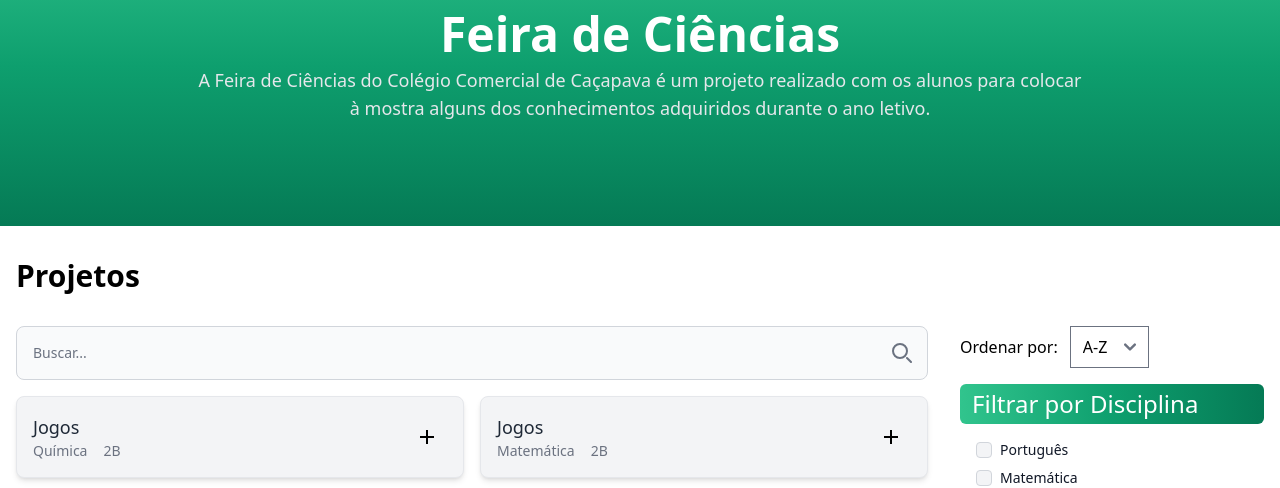
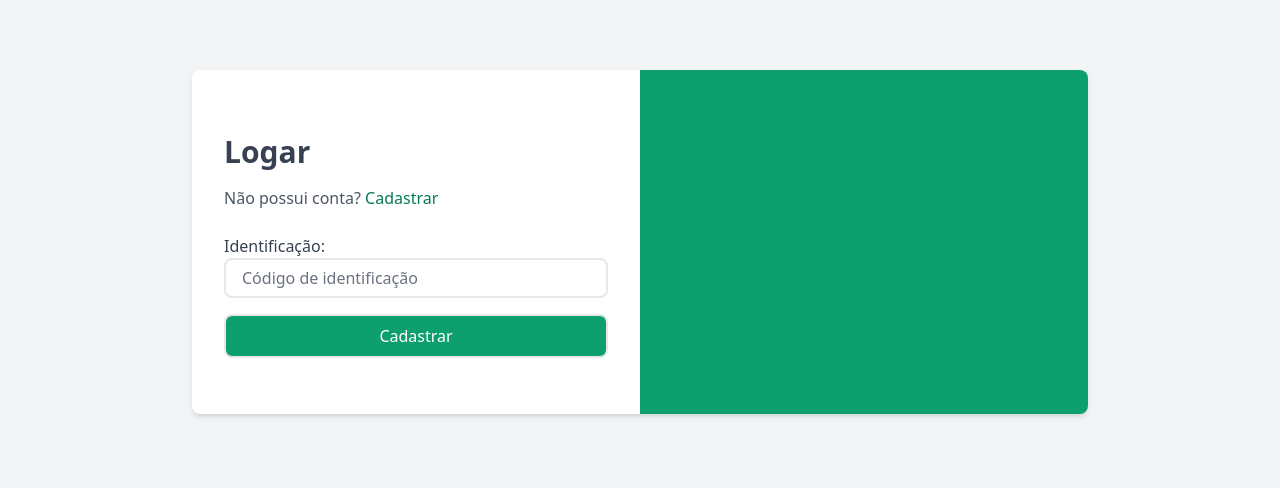
Before and after one commit to fakersl2/ProjetoFeiraCiencias, a React (Create React App) app: page / in a window 1280 px wide. Shown: the part 158-646 px from the top of the page. Built offline with nearby package versions, Linux system fonts and the light colour scheme.

Commit message:
Correções
Co-Authored-By: Cauan Gabriel <81827305+LoadCG@users.noreply.github.com>
Co-Authored-By: fakersl <84857762+fakersl@users.noreply.github.com>
Co-Authored-By: Gabriel Henrique Carvalho <102628335+gabriel-hc-dev@users.noreply.github.com>

```diff
--- a/src/App.js
+++ b/src/App.js
@@ -5,10 +5,12 @@ import Avaliacoes from './pages/avaliacoes.js';
 import Projetos from './pages/Projetos.js';
 import Cadastro from './pages/cadastro.js';
 import Modal from './components/modal.js';
+import Login from './pages/login.js';
 
 function App() {
   return (
     <>
+    <Login />
       <HeaderNav />
       <Gradient />
       <Projetos />
--- a/src/pages/login.js
+++ b/src/pages/login.js
@@ -0,0 +1,37 @@
+import React from 'react'
+
+const login = () => {
+    return (
+        <div className="flex items-center justify-center min-h-screen bg-gray-100 select-none">
+            <div className="flex flex-col w-full max-w-4xl overflow-hidden bg-white rounded-lg shadow-md md:flex-row">
+                <div className="w-full p-8 md:w-1/2">
+                    <div className="flex justify-center mb-8">
+                        {/* Espaço para Imagem */}
+                    </div>
+                    <h2 className="mb-4 text-2xl font-bold text-gray-700 md:text-3xl">Logar</h2>
+                        <p className="mb-6 text-sm text-gray-600 md:text-base">Não possui conta? <a href="./login.js" className="text-green-600 hover:underline">Cadastrar</a></p>
+
+                    <form action="" method="POST" className="bg-white">
+                        <div className="mb-4">
+                            <label htmlFor="email" className="block text-sm font-medium text-gray-700 md:text-base">Identificação:</label>
+                            <input type="email" id="email" className="w-full px-4 py-2 leading-tight bg-white border-2 border-gray-200 rounded-lg focus:outline-none focus:bg-white focus:border-green-600" placeholder="Código de identificação" required />
+                        </div>
+
+                        <div className="mb-6">
+                            <button type="submit" className="flex items-center justify-center w-full px-4 py-2 text-white bg-green-500 border-2 border-gray-200 rounded-lg hover:bg-green-600 transition ease-in-out duration-300">
+                                Cadastrar
+                            </button>
+                        </div>
+                    </form>
+                </div>
+
+                <div className="hidden md:block md:w-1/2">
+                    <div className="object-cover w-full h-full bg-green-500">
+                    </div>
+                </div>
+            </div>
+        </div>
+    )
+}
+
+export default login
```
